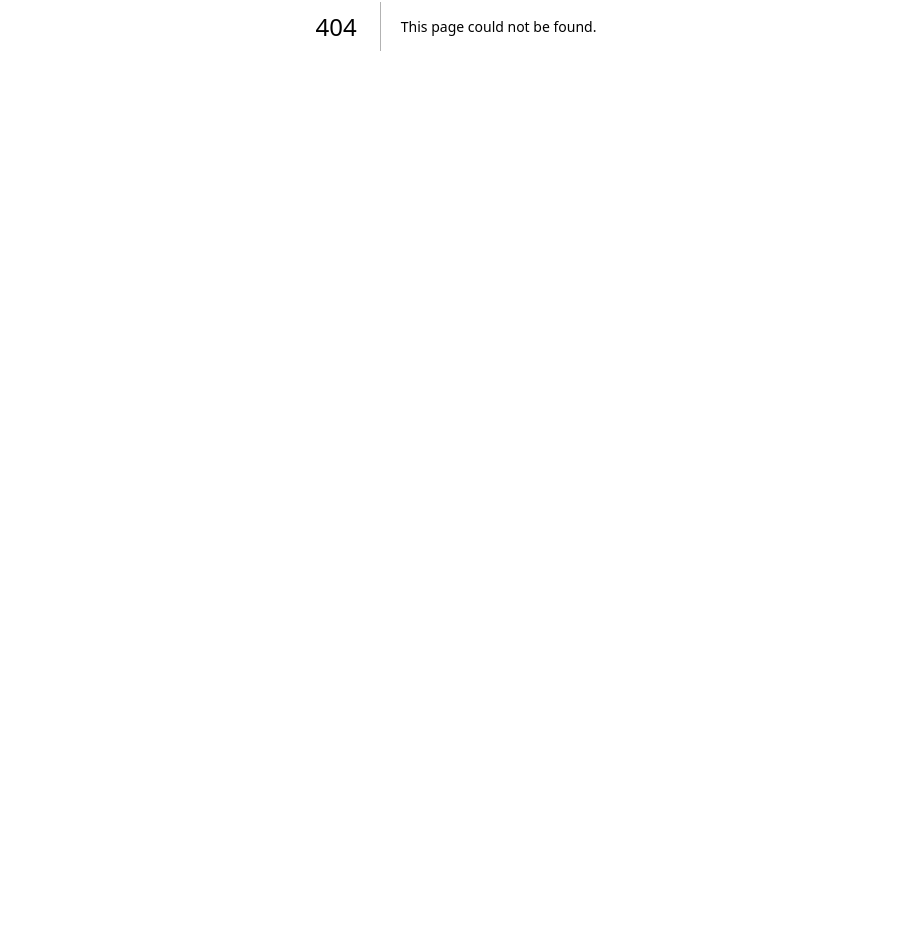
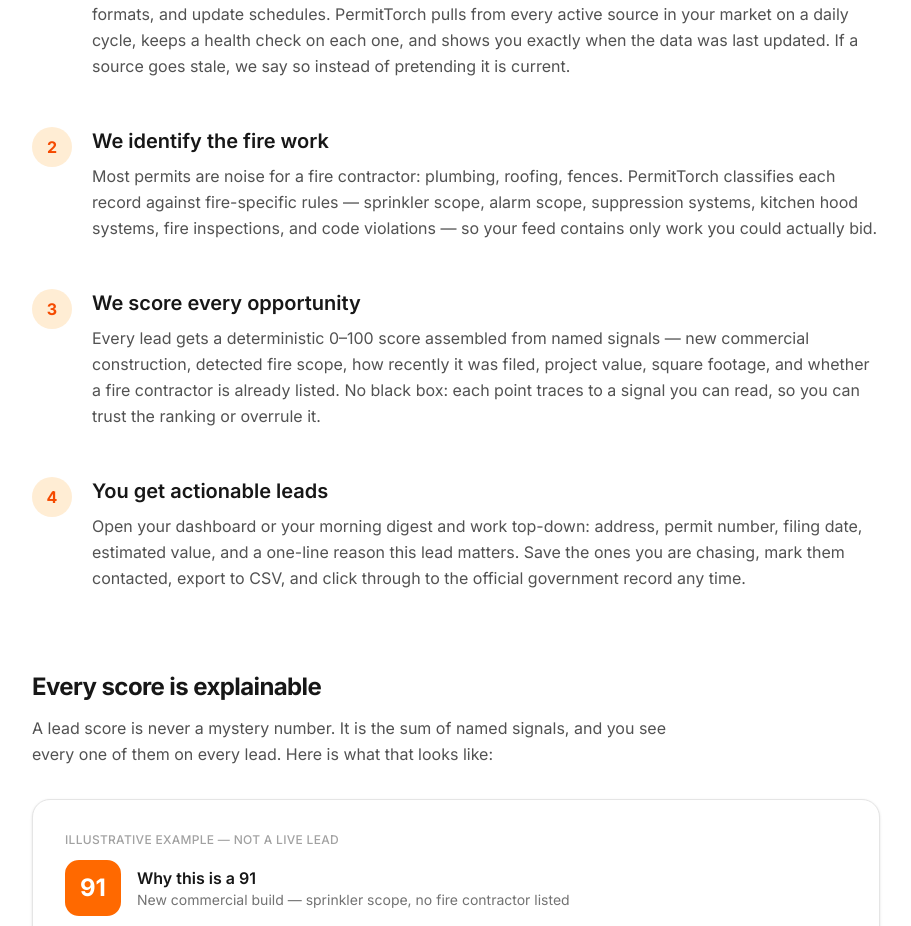
Before and after one commit to andypnguyen11-gif/permittorch, a Next.js app in the folder apps/web/: page /how-it-works in a window 1280 px wide. Before the commit this address had no page. Shown: the part 374-1300 px from the top of the page, without its empty margins (184-1095 px from the left). Before the commit the page ends 800 px from the top, so only its background shows below. Built offline with nearby package versions, Linux system fonts and the light colour scheme.

Commit message:
Add how-it-works page with explainable scoring example

```diff
--- /dev/null
+++ b/apps/web/app/(marketing)/how-it-works/page.tsx
@@ -0,0 +1,99 @@
+import Link from "next/link";
+import type { Metadata } from "next";
+import { buildMetadata } from "@/lib/seo";
+import { buttonVariants } from "@/components/ui/button";
+import { cn } from "@/lib/utils";
+import { HOW_IT_WORKS_STEPS } from "@/components/marketing/how-it-works-steps";
+
+export const metadata: Metadata = buildMetadata({
+  title: "How PermitTorch Works — From Public Records to Scored Fire Leads",
+  description:
+    "How PermitTorch turns public permit and inspection records into scored, explainable fire-protection leads: monitor, classify, score, deliver.",
+  path: "/how-it-works",
+});
+
+// Static illustrative example per PRD §16 — clearly labeled, not live data.
+const SCORE_EXAMPLE = {
+  total: 91,
+  headline: "New commercial build — sprinkler scope, no fire contractor listed",
+  signals: [
+    { label: "New commercial project", points: 25 },
+    { label: "Sprinkler scope detected", points: 20 },
+    { label: "Filed within 48 hours", points: 15 },
+    { label: "Project value over $1M", points: 15 },
+    { label: "No fire contractor listed", points: 10 },
+    { label: "Large commercial property", points: 6 },
+  ],
+};
+
+export default function HowItWorksPage() {
+  return (
+    <div className="mx-auto max-w-4xl px-4 py-20 sm:px-6">
+      <h1 className="text-4xl font-bold tracking-tight">How PermitTorch works</h1>
+      <p className="mt-4 max-w-2xl text-lg text-neutral-600">
+        Four steps between a city permit portal and your morning lead list. No black box at any of them.
+      </p>
+
+      <ol className="mt-14 space-y-12">
+        {HOW_IT_WORKS_STEPS.map((s) => (
+          <li key={s.step} className="flex gap-5">
+            <div className="flex h-10 w-10 shrink-0 items-center justify-center rounded-full bg-orange-100 font-bold text-orange-600">
+              {s.step}
+            </div>
+            <div>
+              <h2 className="text-xl font-semibold">{s.title}</h2>
+              <p className="mt-2 leading-relaxed text-neutral-600">{s.detail}</p>
+            </div>
+          </li>
+        ))}
+      </ol>
+
+      <section className="mt-20">
+        <h2 className="text-2xl font-bold tracking-tight">Every score is explainable</h2>
+        <p className="mt-3 max-w-2xl leading-relaxed text-neutral-600">
+          A lead score is never a mystery number. It is the sum of named signals, and you see
+          every one of them on every lead. Here is what that looks like:
+        </p>
+
+        <div className="mt-8 rounded-2xl border border-neutral-200 bg-white p-6 shadow-sm sm:p-8">
+          <p className="text-xs font-medium uppercase tracking-wide text-neutral-400">
+            Illustrative example — not a live lead
+          </p>
+          <div className="mt-3 flex items-center gap-4">
+            <span className="flex h-14 w-14 items-center justify-center rounded-xl bg-orange-500 text-2xl font-bold text-white">
+              {SCORE_EXAMPLE.total}
+            </span>
+            <div>
+              <h3 className="font-semibold">Why this is a {SCORE_EXAMPLE.total}</h3>
+              <p className="text-sm text-neutral-500">{SCORE_EXAMPLE.headline}</p>
+            </div>
+          </div>
+          <ul className="mt-6 divide-y divide-neutral-100">
+            {SCORE_EXAMPLE.signals.map((s) => (
+              <li key={s.label} className="flex items-center justify-between py-2.5 text-sm">
+                <span className="text-neutral-700">{s.label}</span>
+                <span className="font-semibold text-orange-600">+{s.points}</span>
+              </li>
+            ))}
+          </ul>
+        </div>
+        <p className="mt-4 text-sm text-neutral-500">
+          Scores run 0–100 and are computed by fixed, configurable rules — the same permit
+          always scores the same way. Negative signals (old permits, closed permits) subtract
+          points just as visibly.
+        </p>
+      </section>
+
+      <section className="mt-20 rounded-2xl bg-orange-50 p-10 text-center">
+        <h2 className="text-2xl font-bold tracking-tight">See it on your own market</h2>
+        <p className="mx-auto mt-3 max-w-md text-neutral-600">
+          Start free and watch tomorrow&apos;s permits show up scored and sorted.
+        </p>
+        <Link href="/signup"
+          className={cn(buttonVariants({ size: "lg" }), "mt-6 bg-orange-500 px-8 text-white hover:bg-orange-600")}>
+          Find Leads in Your Market
+        </Link>
+      </section>
+    </div>
+  );
+}
```
